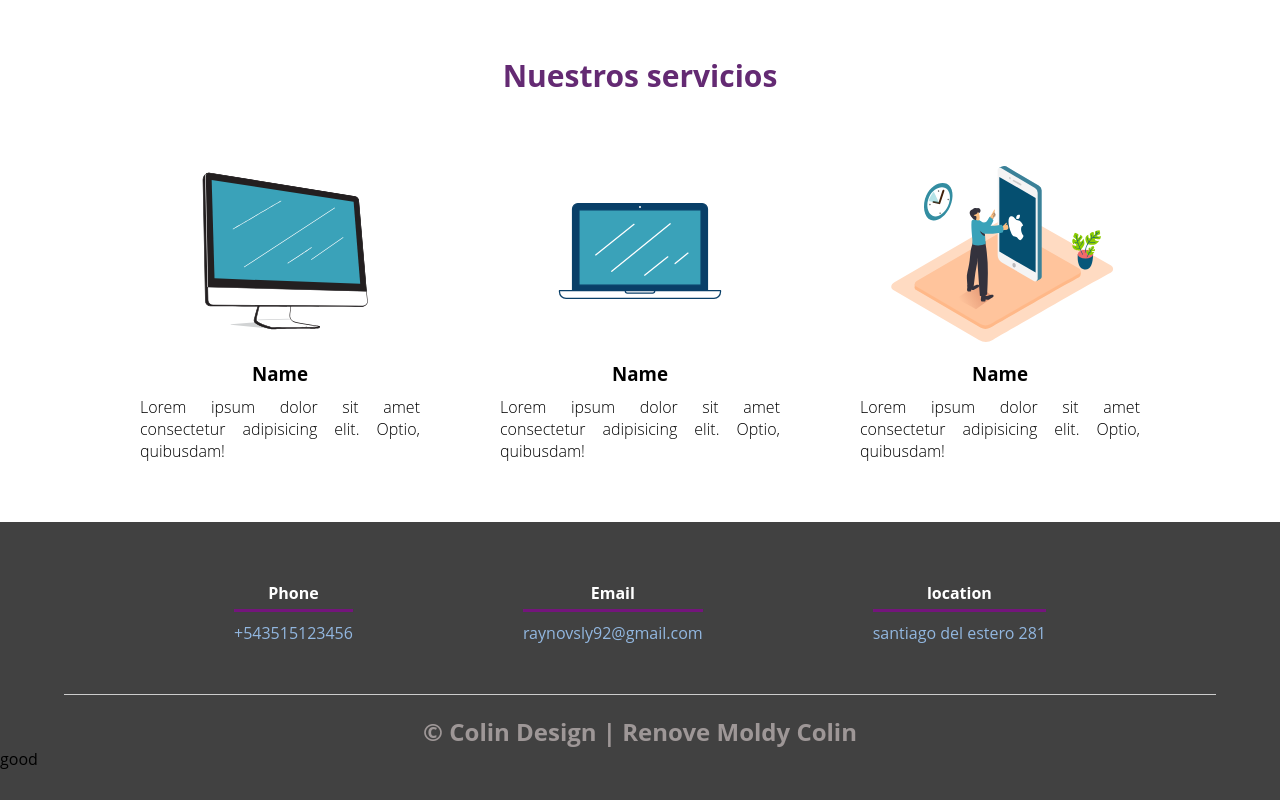
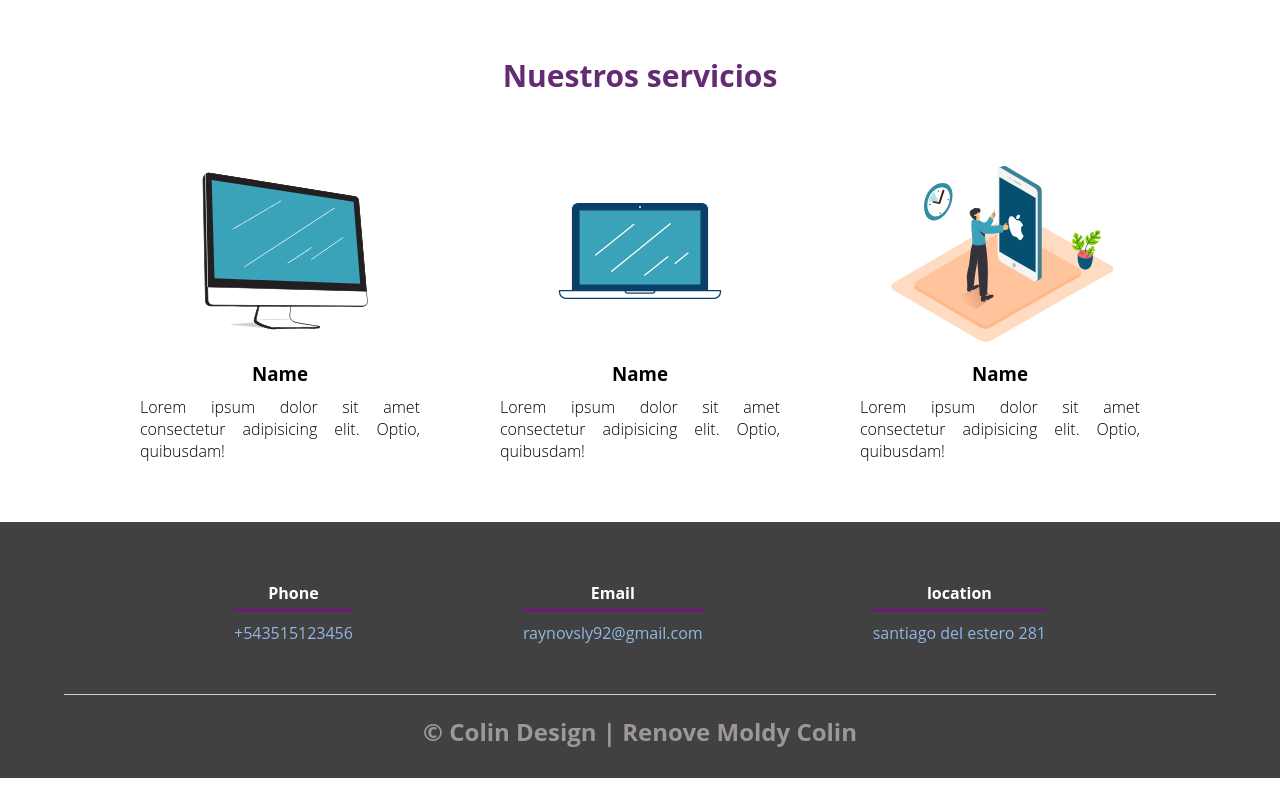
Before and after one commit to colinTEC/colinTEC, a plain HTML site: page index.html in a window 1280 px wide. Shown: the part 3918-4718 px from the top of the page. After the commit the page ends 4696 px from the top, so only its background shows below. Drawn offline with Linux system fonts and the light colour scheme; a web font is replaced by a local one.

Commit message:
hojas_de_estilos

```diff
--- a/index.html
+++ b/index.html
@@ -209,8 +209,7 @@
                                             </div>
                                         </div>
                                         <h2 class="titulo-final">&copy; Colin Design | Renove Moldy Colin</h2>
-                                        <div> good
-                                        </div>
+
                                     </footer>
                                 </body>
                                 </html>
```
